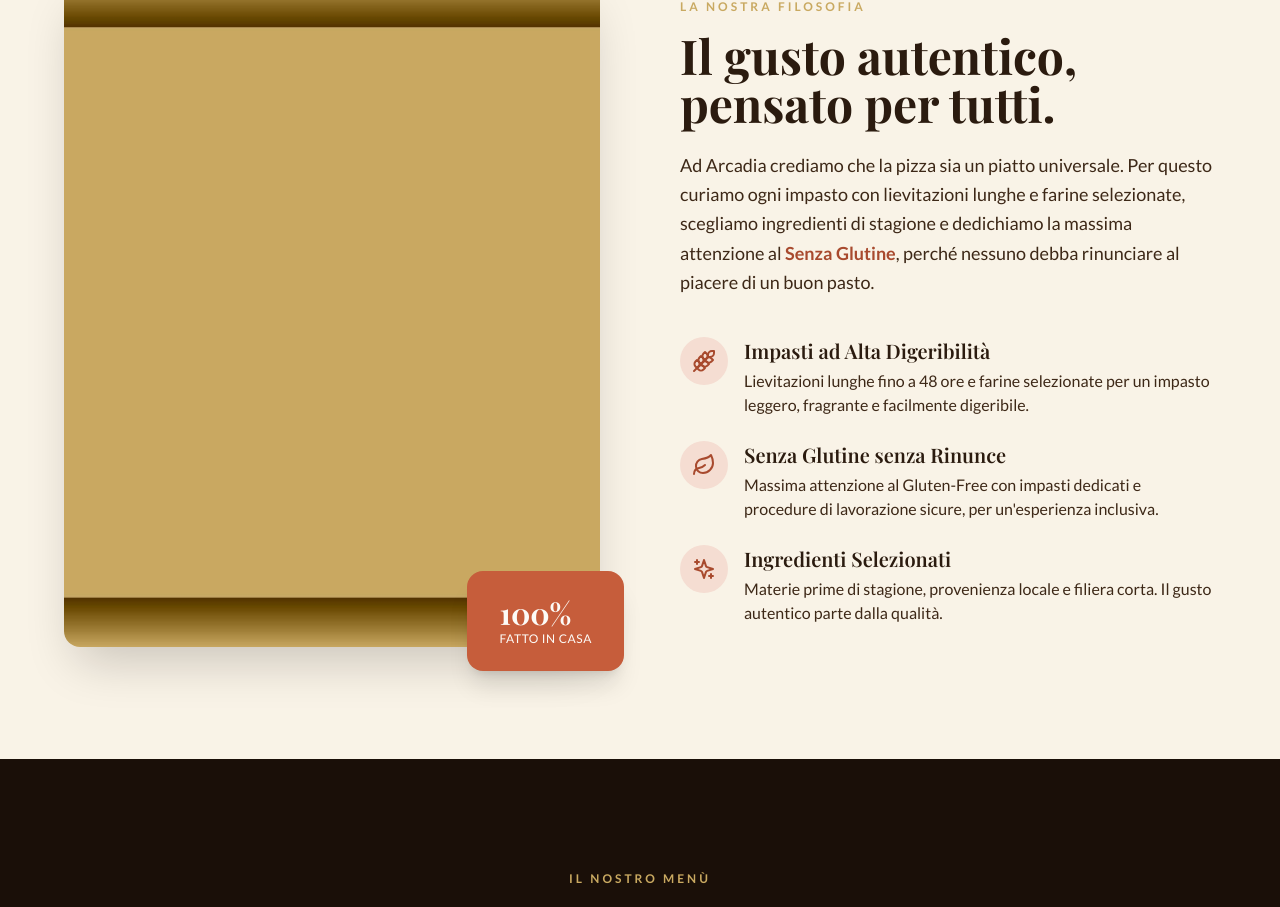
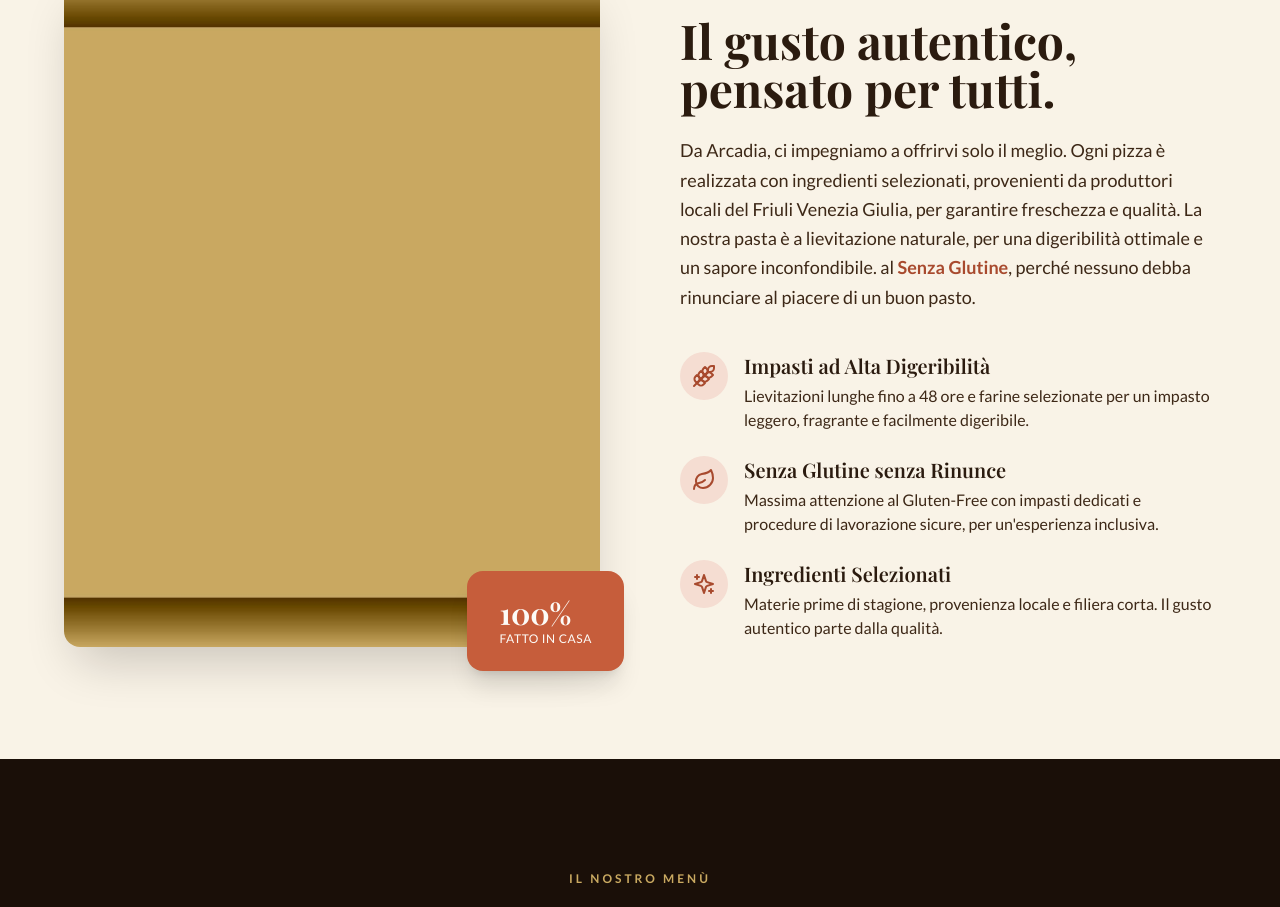
Before and after one commit to aleciv26-bit/Arcadia, a React (Vite) app: page / in a window 1280 px wide. Shown: the part 935-1842 px from the top of the page. Built offline with nearby package versions, Linux system fonts and the light colour scheme; a web font is replaced by a local one.

Commit message:
Update Philosophy.tsx

```diff
--- a/src/components/Philosophy.tsx
+++ b/src/components/Philosophy.tsx
@@ -45,9 +45,11 @@ export default function Philosophy() {
             Il gusto autentico, pensato per tutti.
           </h2>
           <p className="mt-6 text-lg leading-relaxed text-wood-600">
-            Ad Arcadia crediamo che la pizza sia un piatto universale. Per questo
-            curiamo ogni impasto con lievitazioni lunghe e farine selezionate,
-            scegliamo ingredienti di stagione e dedichiamo la massima attenzione
+            Da Arcadia, ci impegniamo a offrirvi solo il meglio.
+            Ogni pizza è realizzata con ingredienti selezionati, provenienti
+            da produttori locali del Friuli Venezia Giulia, per garantire freschezza
+            e qualità. La nostra pasta è a lievitazione naturale,
+            per una digeribilità ottimale e un sapore inconfondibile.
             al <strong className="font-semibold text-terracotta-500">Senza Glutine</strong>,
             perché nessuno debba rinunciare al piacere di un buon pasto.
           </p>
```
